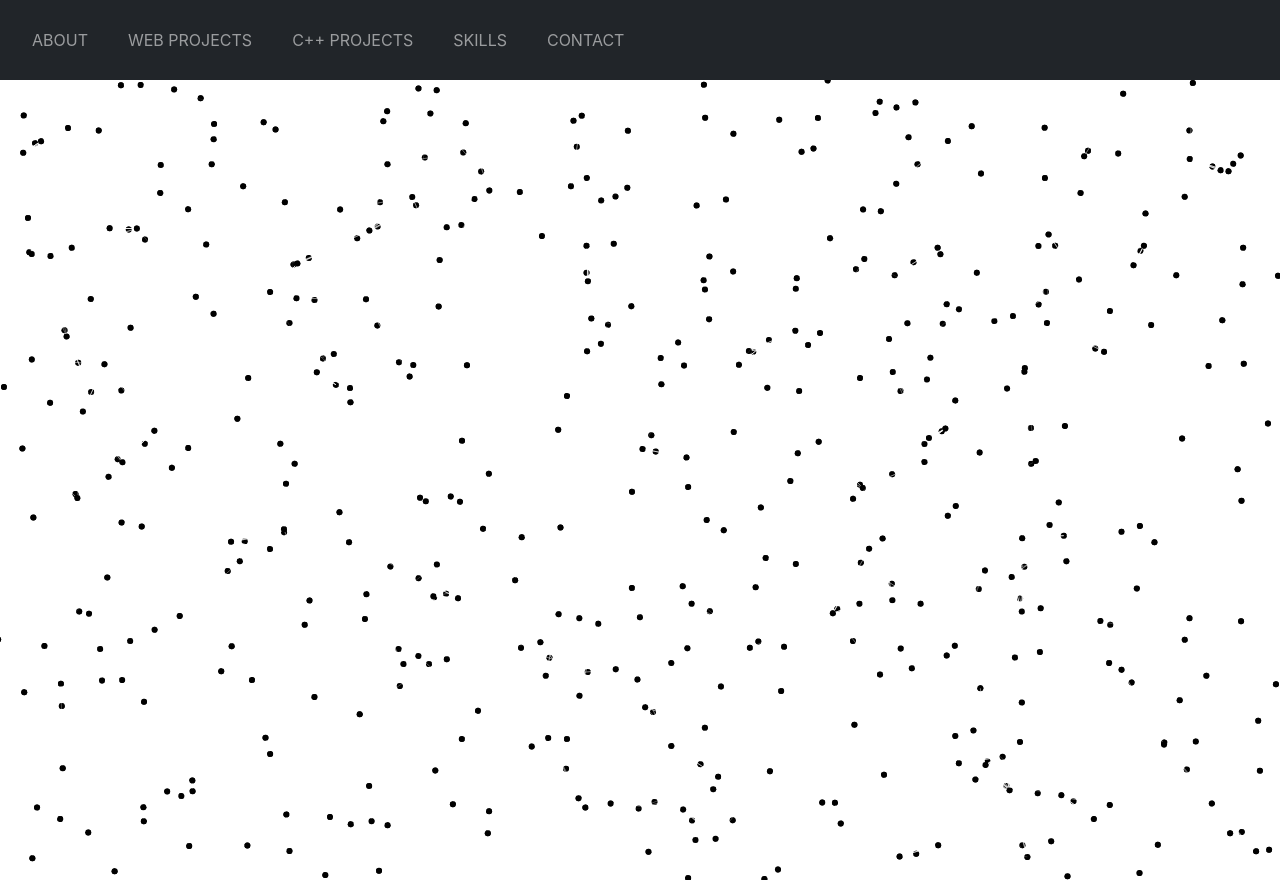
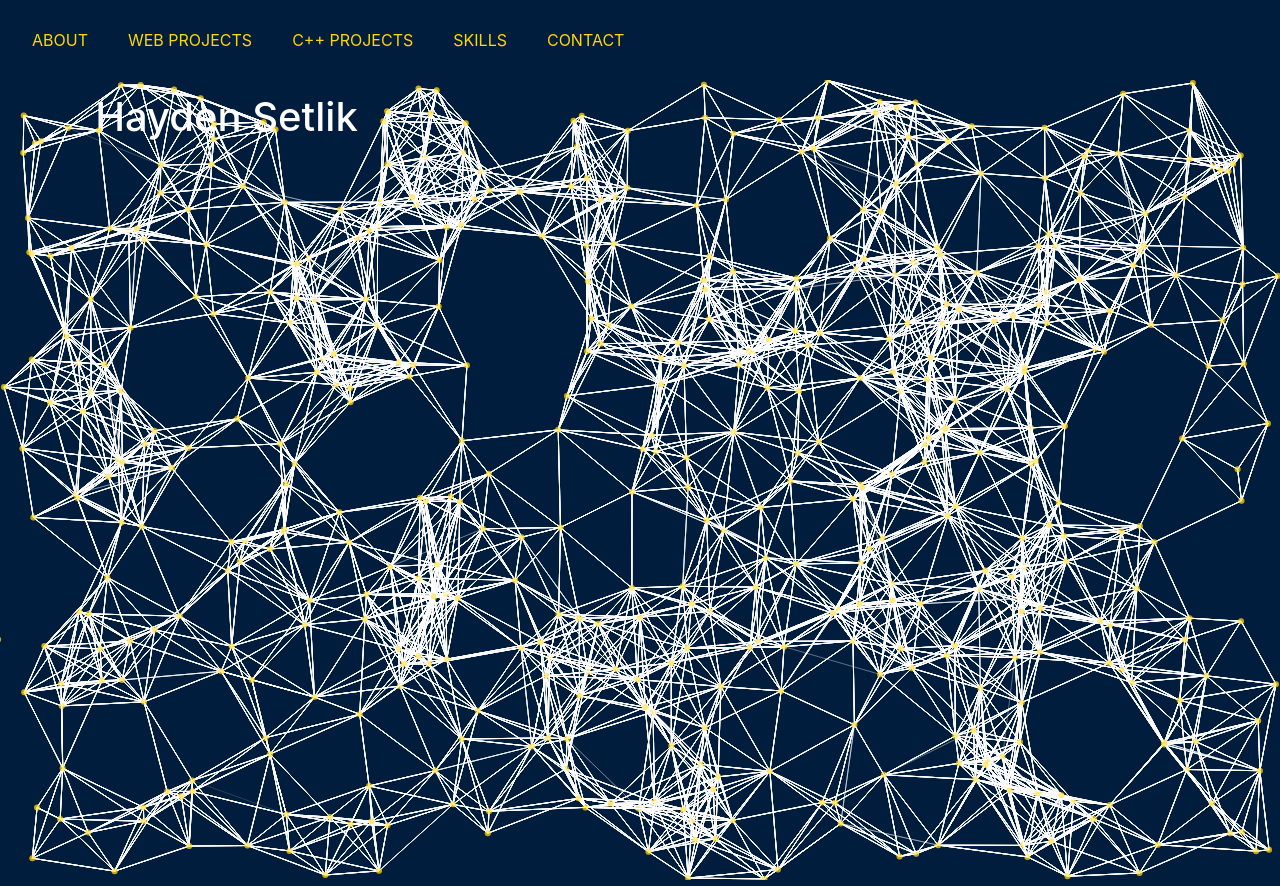
Before and after one commit to hsetlik/portfolio, a React (Create React App) app: page / in a window 1280 px wide. Built offline with nearby package versions, Linux system fonts and the light colour scheme.

Commit message:
color scheme

```diff
--- a/src/App.css
+++ b/src/App.css
@@ -1,3 +1,6 @@
+
+
+
 .App {
     text-align: center;
   }
--- a/src/App.tsx
+++ b/src/App.tsx
@@ -1,4 +1,5 @@
 import "./App.css";
+import "./styles/color.css";
 import { Route, Routes } from 'react-router-dom';
 import LandingRoute from './components/landing/LandingRoute';
 import WebProjectsRoute from './components/web-projects/WebProjectsRoute';
--- a/src/components/common/NavigationHeader.tsx
+++ b/src/components/common/NavigationHeader.tsx
@@ -1,4 +1,5 @@
 import React from "react";
+import '../../styles/color.css';
 import '../../styles/navigation-header.css';
 
 
@@ -6,23 +7,23 @@ export default function NavigationHeader() {
 
 
   return (
-    <nav className="navbar navbar-expand-sm navbar-dark bg-dark">
+    <nav className="navbar navbar-expand-sm navbar-dark bg-dark dark-w-yellow">
             <div className="container-fluid" >
                 <ul className="navbar-nav" >
                     <li className='nav-item'>
-                        <a className="nav-link" href="/">About</a>
+                        <a className="nav-link dark-w-yellow" href="/">About</a>
                     </li>
                     <li className='nav-item'>
-                        <a className="nav-link" href="/web-projects">Web Projects</a>
+                        <a className="nav-link dark-w-yellow" href="/web-projects">Web Projects</a>
                     </li>
                     <li className='nav-item'>
-                        <a className="nav-link" href="/cpp-projects">C++ Projects</a>
+                        <a className="nav-link dark-w-yellow dark-w-yellow" href="/cpp-projects">C++ Projects</a>
                     </li>
                     <li className='nav-item'>
-                        <a className="nav-link" href="/skills">Skills</a>
+                        <a className="nav-link dark-w-yellow" href="/skills">Skills</a>
                     </li>
                     <li className='nav-item'>
-                        <a className="nav-link" href="/contact">Contact</a>
+                        <a className="nav-link dark-w-yellow" href="/contact">Contact</a>
                     </li>
                 </ul>
             </div>
--- a/src/components/landing/background/LandingBackground.js
+++ b/src/components/landing/background/LandingBackground.js
@@ -18,7 +18,11 @@ export default function LandingBackground() {
               }
             },
             color: {
-              value: 'black'
+              value: {
+                r: 255,
+                g: 214,
+                b: 10
+              }
             },
             shape: {
               type: "circle",
@@ -46,8 +50,12 @@ export default function LandingBackground() {
             line_linked: {
               enable: true,
               distance: 100,
-              color: "#ffffff",
-              opacity: 1,
+              color: {
+                r: 255,
+                g: 214,
+                b: 10
+              },
+              opacity: 100,
               width: 1
             },
             move: {
--- /dev/null
+++ b/src/styles/color.css
@@ -0,0 +1,29 @@
+
+
+
+:root{
+    --primary-white: rgba(255, 255, 255, 0.911);
+    --primary-black: #000814ff;
+    --primary-dark: #001d3dff;
+    --primary: #003566ff;
+    --secondary-dark: #ffc300ff;
+    --secondary-light: #ffd60aff;
+}
+
+body {
+    color: var(--primary-white) !important;
+    background-color: var(--primary-dark) !important;
+}
+
+.primary-border {
+    border-color: var(--primary-white);
+}
+
+.dark-w-yellow {
+    color: var(--secondary-light) !important;
+    background-color: var(--primary-dark) !important;
+}
+
+.dark-w-yellow:hover {
+    color: var(--primary-white) !important;
+}
--- a/src/styles/navigation-header.css
+++ b/src/styles/navigation-header.css
@@ -7,11 +7,10 @@ nav ul li {
 }
 
 .navbar-nav > li > a {
-    border-top: 0.1275rem solid var(--primary-dark);
     margin-right: 0.75rem;
     margin-left: 0.75rem;
-  }
+}
 
 .navbar-nav > li > a.active, .navbar-nav > li > a:hover {
-    border-top: 0.1275rem solid rgb(105, 67, 67);
+    border-top: 0;
 }
```
